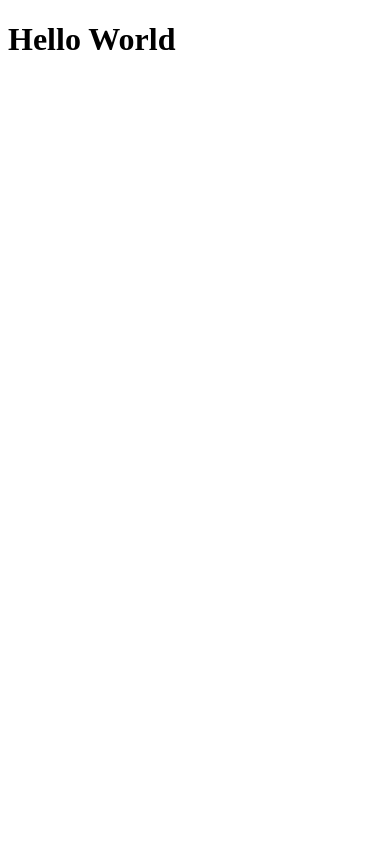
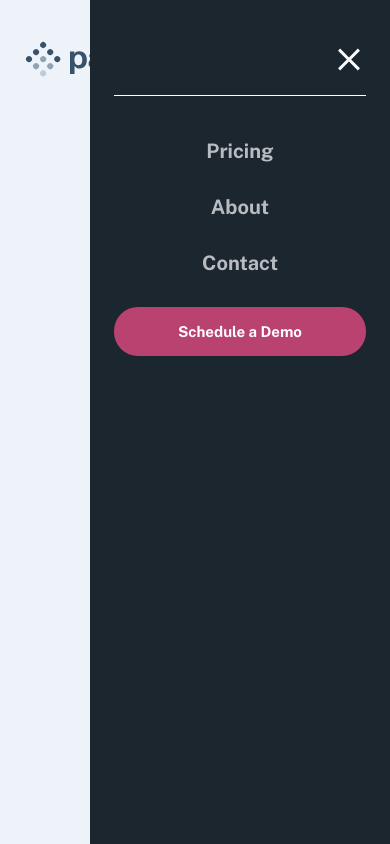
Before and after one commit to russell2231/payAPI, a React (Create React App) app: page / in a window 390 px wide. Built offline with nearby package versions, Linux system fonts and the light colour scheme.

Commit message:
Build and style header component

```diff
--- a/src/components/App/App.js
+++ b/src/components/App/App.js
@@ -1,9 +1,10 @@
+import Header from '../Header/Header';
 import styles from './App.module.scss';
 
 function App() {
 	return (
 		<div className={styles.app}>
-			<h1>Hello World</h1>
+			<Header />
 		</div>
 	);
 }
--- a/src/components/App/App.module.scss
+++ b/src/components/App/App.module.scss
@@ -0,0 +1 @@
+@import '../../design/variables.scss';
--- /dev/null
+++ b/src/components/App/context.js
@@ -0,0 +1,31 @@
+import React, { useState, useEffect, useContext, useCallback } from 'react';
+
+const AppContext = React.createContext();
+
+const AppProvider = ({ children }) => {
+	const [windowWidth, setWindowWidth] = useState(window.innerWidth);
+
+	const handleResize = useCallback(() => {
+		setWindowWidth(window.innerWidth);
+	}, []);
+
+	useEffect(() => {
+		window.addEventListener('resize', handleResize);
+
+		return () => {
+			window.removeEventListener('resize', handleResize);
+		};
+	}, [handleResize]);
+
+	return (
+		<AppContext.Provider value={{ windowWidth }}>
+			{children}
+		</AppContext.Provider>
+	);
+};
+
+export const useGlobalContext = () => {
+	return useContext(AppContext);
+};
+
+export { AppProvider };
--- /dev/null
+++ b/src/components/Header/Header.js
@@ -0,0 +1,82 @@
+import { useState, useEffect } from 'react';
+import { Link } from 'react-router-dom';
+import { useGlobalContext } from '../App/context';
+
+import Button from '../shared/Button/Button';
+import { ReactComponent as Logo } from '../../assets/shared/desktop/logo.svg';
+import { ReactComponent as Menu } from '../../assets/shared/mobile/menu.svg';
+import { ReactComponent as Close } from '../../assets/shared/mobile/close.svg';
+import styles from './Header.module.scss';
+
+const Header = () => {
+	const { windowWidth } = useGlobalContext();
+	const [isNavOpen, setIsNavOpen] = useState(true);
+	const isMobile = windowWidth < 768;
+
+	const toggleNav = () => {
+		setIsNavOpen(!isNavOpen);
+	};
+
+	useEffect(() => {
+		if (windowWidth >= 768) {
+			setIsNavOpen(false);
+		}
+	}, [windowWidth]);
+
+	useEffect(() => {
+		const clickedLink = (e) => {
+			const target = e.target.nodeName;
+			if (target === 'A') {
+				setIsNavOpen(false);
+			}
+		};
+
+		isNavOpen && document.addEventListener('click', clickedLink);
+
+		return () => {
+			document.removeEventListener('click', clickedLink);
+		};
+	}, [isNavOpen]);
+
+	return (
+		<header className={styles.header}>
+			<nav className={`${styles.nav} ${isNavOpen ? styles.open : ''}`}>
+				<Link to='/'>
+					<Logo />
+				</Link>
+				{isMobile && (
+					<button className={styles.menu}>
+						{!isNavOpen ? (
+							<Menu onClick={toggleNav} />
+						) : (
+							<Close onClick={toggleNav} />
+						)}
+					</button>
+				)}
+				<div className={styles.listContainer}>
+					<ul className={styles.list}>
+						<li>
+							<Link className={styles.itemLink} to='/pricing'>
+								Pricing
+							</Link>
+						</li>
+						<li>
+							<Link className={styles.itemLink} to='/about'>
+								About
+							</Link>
+						</li>
+						<li>
+							<Link className={styles.itemLink} to='/contact'>
+								Contact
+							</Link>
+						</li>
+					</ul>
+
+					<Button primary>Schedule a Demo</Button>
+				</div>
+			</nav>
+		</header>
+	);
+};
+
+export default Header;
--- /dev/null
+++ b/src/components/Header/Header.module.scss
@@ -0,0 +1,99 @@
+@import '../../design/variables.scss';
+
+.header {
+	background: transparent;
+
+	.nav {
+		display: flex;
+		justify-content: space-between;
+		align-items: center;
+		padding: 4rem 2.4rem 3.2rem;
+		max-width: 1110px;
+
+		@media screen and (min-width: 768px) {
+			padding: 4rem 4rem 4.5rem;
+			gap: 64px;
+		}
+		@media screen and (min-width: 1024px) {
+			margin: 0 auto;
+			padding-bottom: 7.4rem;
+		}
+
+		.menu {
+			background: transparent;
+			border: none;
+			cursor: pointer;
+
+			&:active {
+				transform: scale(0.9);
+			}
+		}
+
+		.listContainer {
+			display: none;
+
+			@media screen and (min-width: 768px) {
+				display: flex;
+				justify-content: space-between;
+				align-items: center;
+				flex: 1;
+			}
+
+			.list {
+				padding: 0;
+				margin: 0;
+				list-style: none;
+
+				@media screen and (min-width: 768px) {
+					display: flex;
+					gap: 40px;
+				}
+
+				.itemLink {
+					text-decoration: none;
+					color: $textSecondary;
+					font-weight: 700;
+					opacity: 0.7;
+					transition: opacity 200ms ease-in;
+
+					&:hover {
+						opacity: 1;
+					}
+				}
+			}
+		}
+	}
+
+	.nav.open {
+		.menu {
+			z-index: 5;
+		}
+
+		.listContainer {
+			position: absolute;
+			top: 0;
+			right: 0;
+			bottom: 0;
+			width: 300px;
+			background: $bgSecondary;
+			display: flex;
+			flex-direction: column;
+			padding: 9.5rem 2.4rem 0;
+			gap: 3.2rem;
+
+			.list {
+				border-top: 1px solid white;
+				padding-top: 4.3rem;
+				display: flex;
+				flex-direction: column;
+				align-items: center;
+				gap: 3.2rem;
+
+				.itemLink {
+					color: $white;
+					font-size: 2rem;
+				}
+			}
+		}
+	}
+}
--- /dev/null
+++ b/src/components/shared/Button/Button.js
@@ -0,0 +1,14 @@
+import styles from './Button.module.scss';
+
+const Button = ({ children, primary, ...otherProps }) => {
+	return (
+		<button
+			className={`${styles.btn} ${primary ? styles.primary : ''}`}
+			{...otherProps}
+		>
+			{children}
+		</button>
+	);
+};
+
+export default Button;
--- /dev/null
+++ b/src/components/shared/Button/Button.module.scss
@@ -0,0 +1,21 @@
+@import '../../../design/variables.scss';
+
+.btn {
+	cursor: pointer;
+	border-radius: 24px;
+	border: none;
+	padding: 1.6rem 2.5rem;
+	font-size: 1.5rem;
+	font-family: $bodyFont;
+	font-weight: 700;
+	transition: background 250ms ease-in;
+
+	&.primary {
+		background: $btnPrimary;
+		color: $white;
+
+		&:hover {
+			background: $btnPrimaryHover;
+		}
+	}
+}
--- a/src/index.js
+++ b/src/index.js
@@ -1,10 +1,17 @@
 import React from 'react';
 import ReactDOM from 'react-dom';
+import { BrowserRouter as Router } from 'react-router-dom';
 import App from './components/App/App';
+import { AppProvider } from './components/App/context';
+import './index.scss';
 
 ReactDOM.render(
 	<React.StrictMode>
-		<App />
+		<AppProvider>
+			<Router>
+				<App />
+			</Router>
+		</AppProvider>
 	</React.StrictMode>,
 	document.getElementById('root')
 );
--- /dev/null
+++ b/src/index.scss
@@ -0,0 +1,19 @@
+@import './design/variables.scss';
+
+*,
+*::before,
+*::after {
+	box-sizing: border-box;
+}
+
+html {
+	font-size: 62.5%;
+	font-family: $bodyFont;
+}
+
+body {
+	background-color: $bgMain;
+	margin: 0;
+	padding: 0;
+	font-size: 1.5rem;
+}
```
